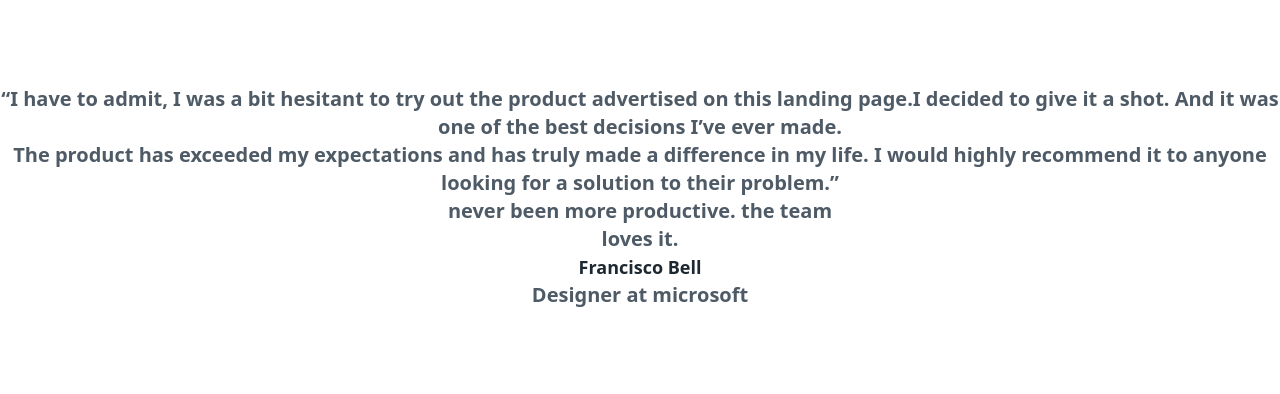
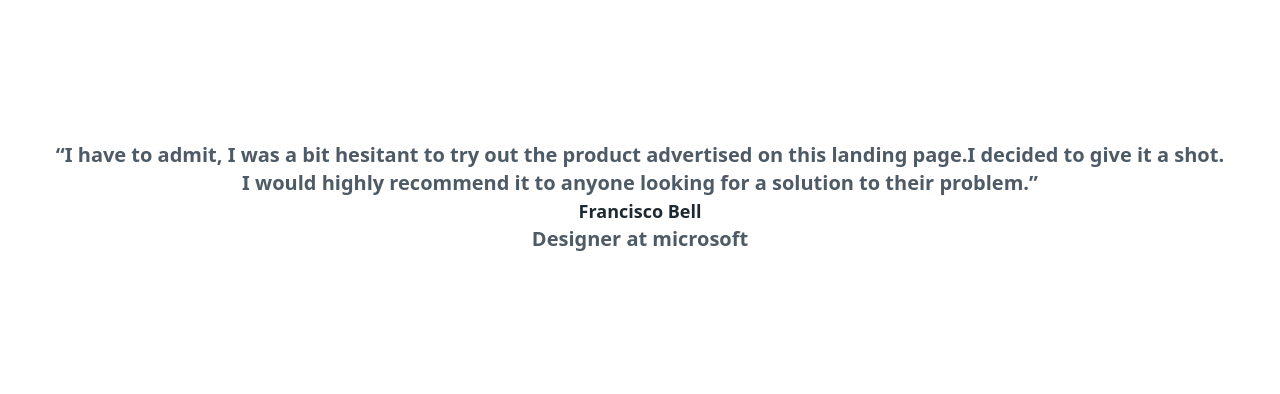
Before and after one commit to Saif1803/Team.flow-Landing-page, a plain HTML site: page index.html in a window 1280 px wide. Shown: the part 2946-3340 px from the top of the page. Drawn offline with nearby package versions, Linux system fonts and the light colour scheme.

Commit message:
Update index.html

```diff
--- a/index.html
+++ b/index.html
@@ -186,9 +186,9 @@
 						<p class="font-semibold text-Palegray">CS at Google</p>
 					</div>
 					<div class="testimonial-item flex flex-col justify-center">
-						<p class="  font-semibold text-Palegray">“I have to admit, I was a bit hesitant to try out the product advertised on this landing page.I decided to give it a shot. And it was one of the best decisions I’ve ever made. <br>The product has exceeded my expectations and has truly made a difference in my life. I would highly recommend it to anyone looking for a solution to their problem.”<br>
-							never been more productive. the team<br>
-							loves it.</p>
+						<p class="  font-semibold text-Palegray">“I have to admit, I was a bit hesitant to try out the product advertised on this landing page.I decided to give it a shot.<br>I would
+							highly recommend it to anyone looking for a solution to their problem.”<br>
+							</p>
 						<img src="images/Ellipse 6.jpg" alt="" class="mx-auto">
 						<h1 class="text-lg font-semibold text-PaleBlack">Francisco Bell</h1>
 						<p class="font-semibold text-Palegray">Designer at microsoft</p>
```
